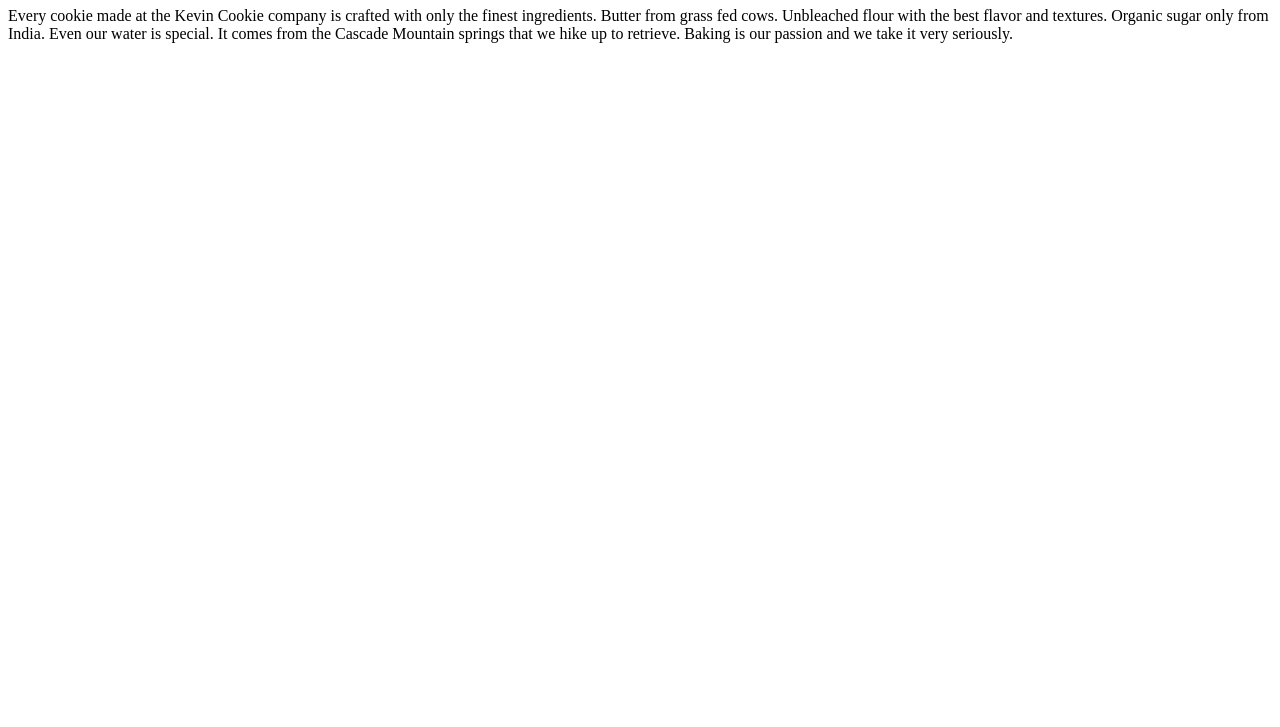
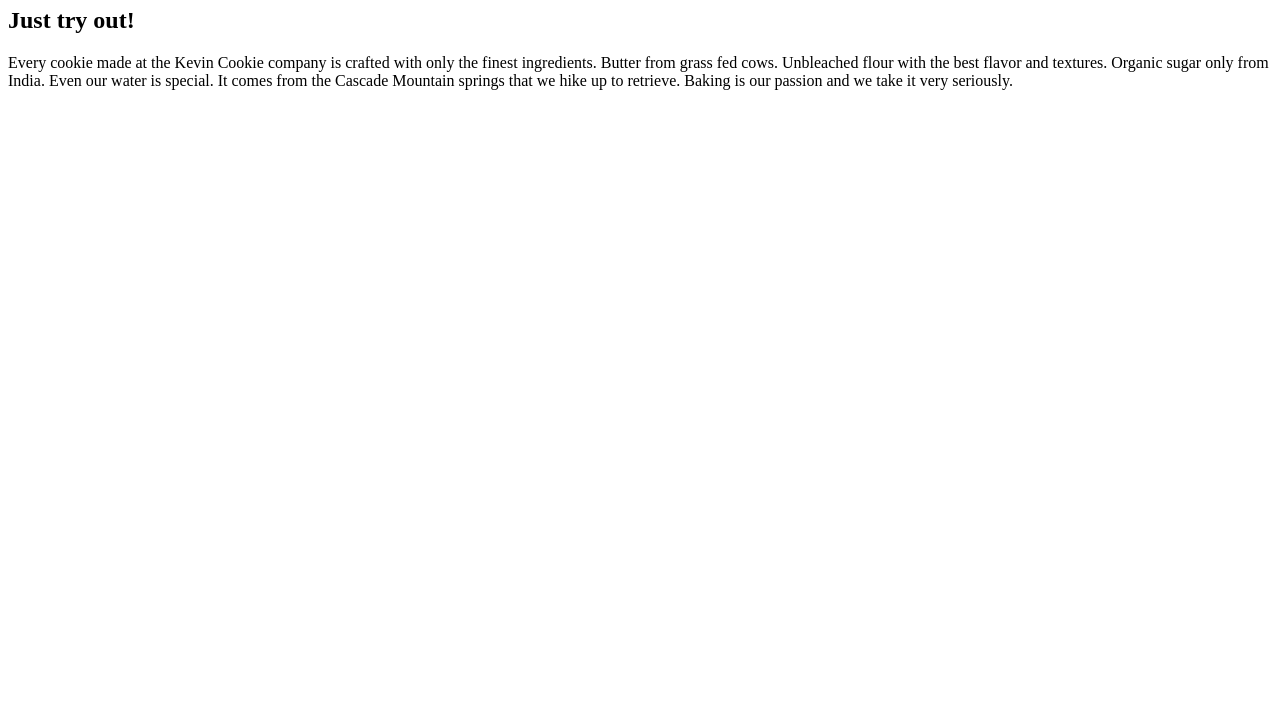
Before and after one commit to SwanHtetPaing01/repo3, a plain HTML site: page index.htm in a window 1280 px wide. Shown: the part 73-800 px from the top of the page. Drawn offline with Linux system fonts and the light colour scheme.

Commit message:
updated file

```diff
--- a/index.htm
+++ b/index.htm
@@ -3,6 +3,7 @@
 <body>
 
 <h1>Deliciousness in every bite!</h1>
+<h2>Just try out!</h2>
 <p>Every cookie made at the Kevin Cookie company is crafted with only the finest ingredients. Butter from grass fed cows. Unbleached flour with the best flavor and textures. Organic sugar only from India.  Even our water is special. It comes from the Cascade Mountain springs that we hike up to retrieve. Baking is our passion and we take it very seriously.</p>
 
 </body>
```
